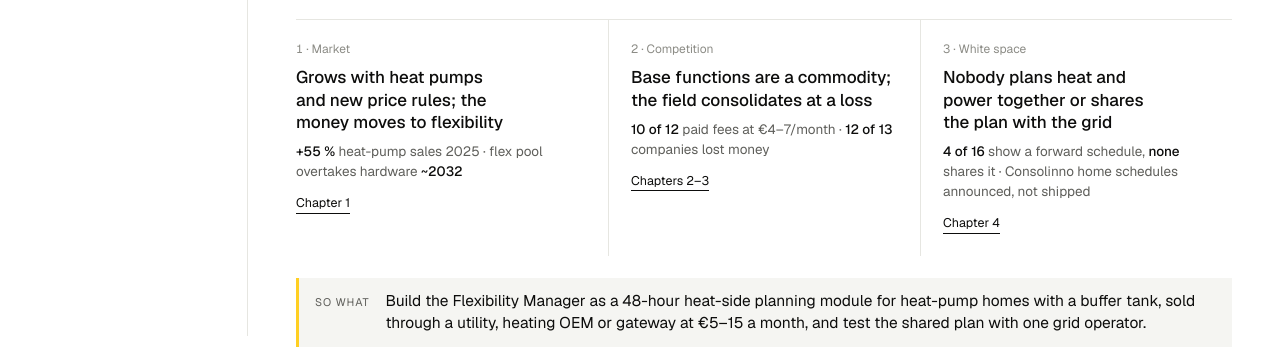
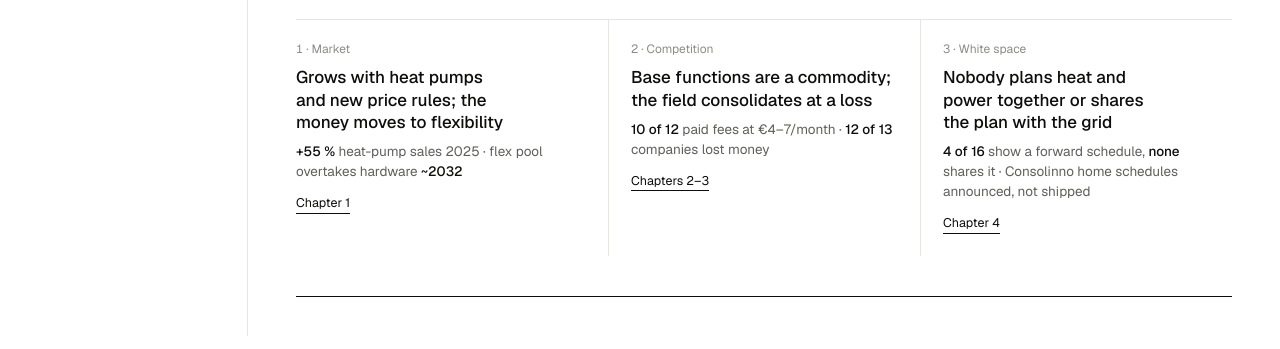
Before and after one commit to pfrohlfs-lab/hems-propens, a plain HTML site: page market/index.html in a window 1280 px wide. Shown: the part 464-813 px from the top of the page. Drawn offline with nearby package versions, Linux system fonts and the light colour scheme.

Commit message:
Market page: drop the so-what line in the summary
Co-Authored-By: Claude Opus 5.5 <noreply@anthropic.com>

```diff
--- a/market/index.html
+++ b/market/index.html
@@ -88,9 +88,6 @@
     </div>
   </div>
 
-  <aside class="sowhat"><span class="lbl">So what</span>
-    <p>Build the Flexibility Manager as a 48-hour heat-side planning module for heat-pump homes with a buffer tank, sold through a utility, heating OEM or gateway at €5–15 a month, and test the shared plan with one grid operator.</p>
-  </aside>
 </section>
 
 <style>
```
